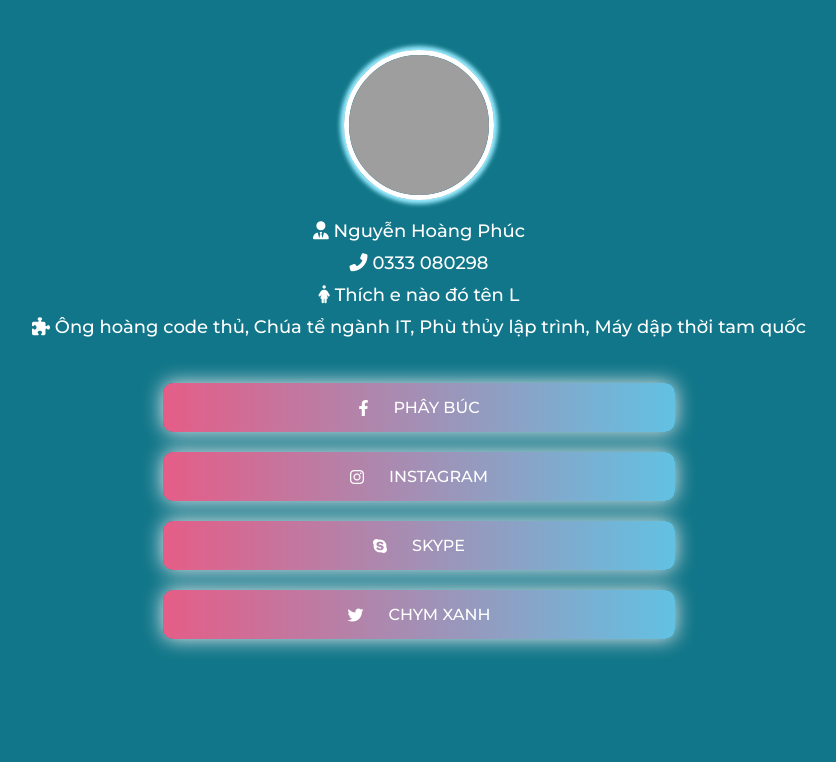
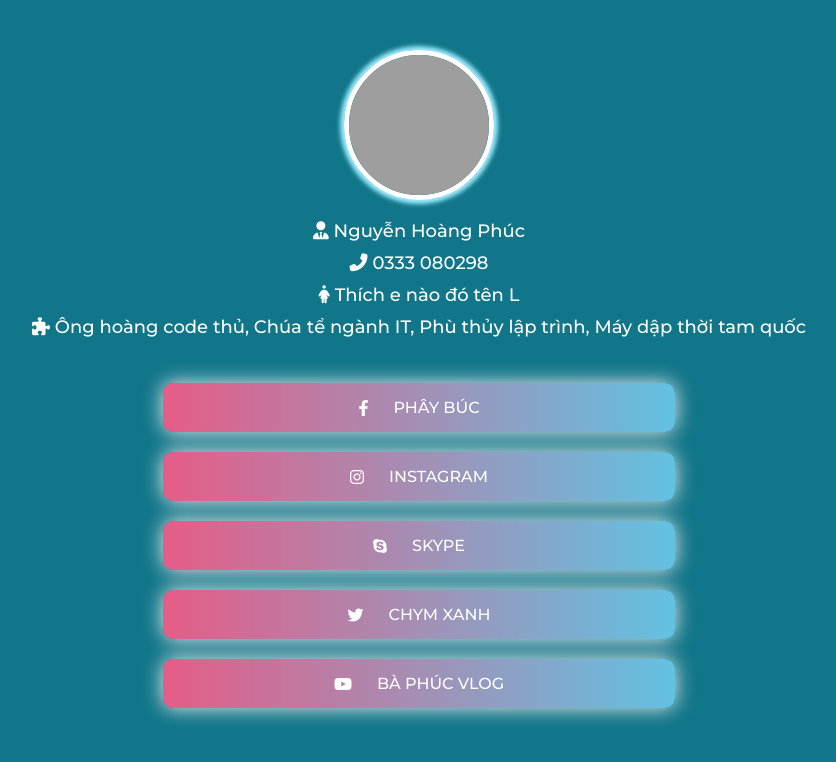
Before and after one commit to thanhlongle236/nfc-NguyenHoangPhuc, a plain HTML site: page index.html in a window 1280 px wide. Shown: the whole page, without its empty margins (221-1057 px from the left). Drawn offline with Linux system fonts and the light colour scheme; grey boxes are pictures that could not be loaded.

Commit message:
second commit

```diff
--- a/index.html
+++ b/index.html
@@ -119,6 +119,10 @@
                 <i class="fa-brands fa-twitter"></i>
                 <span>Chym xanh</span>
             </a>
+            <a href="" class="btnMain">
+                <i class="fa-brands fa-youtube"></i>
+                <span>Bà Phúc Vlog</span>
+            </a>
         </div>
 
     </div>
```
